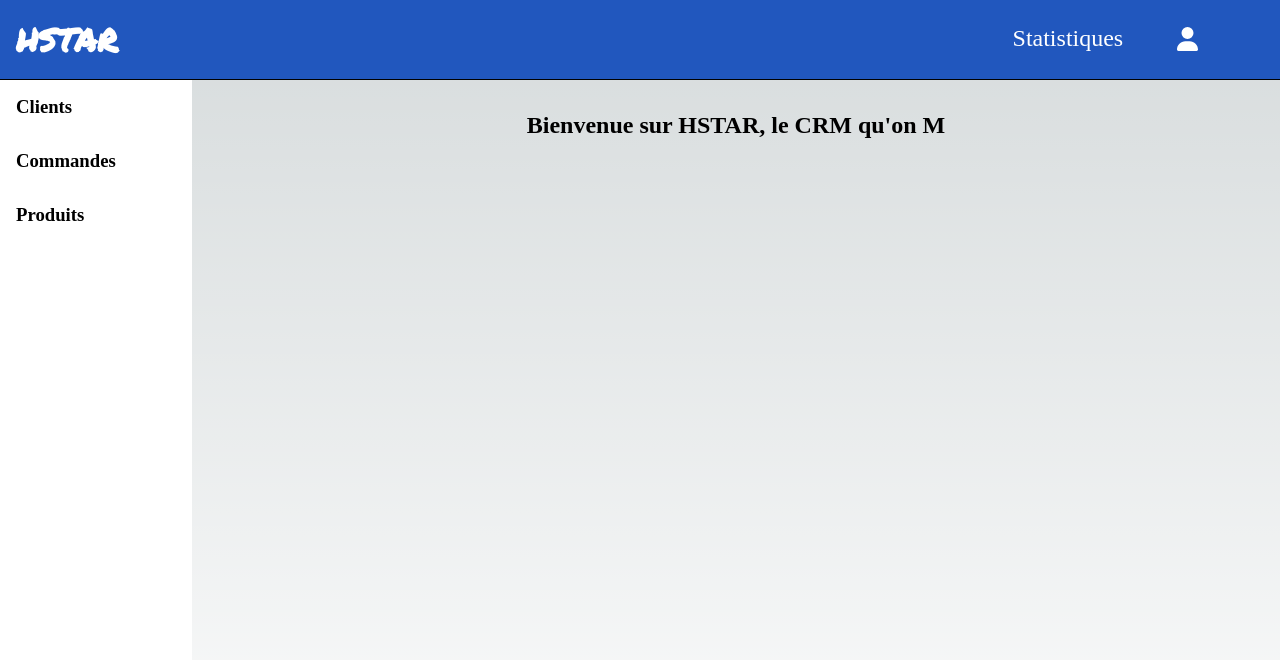
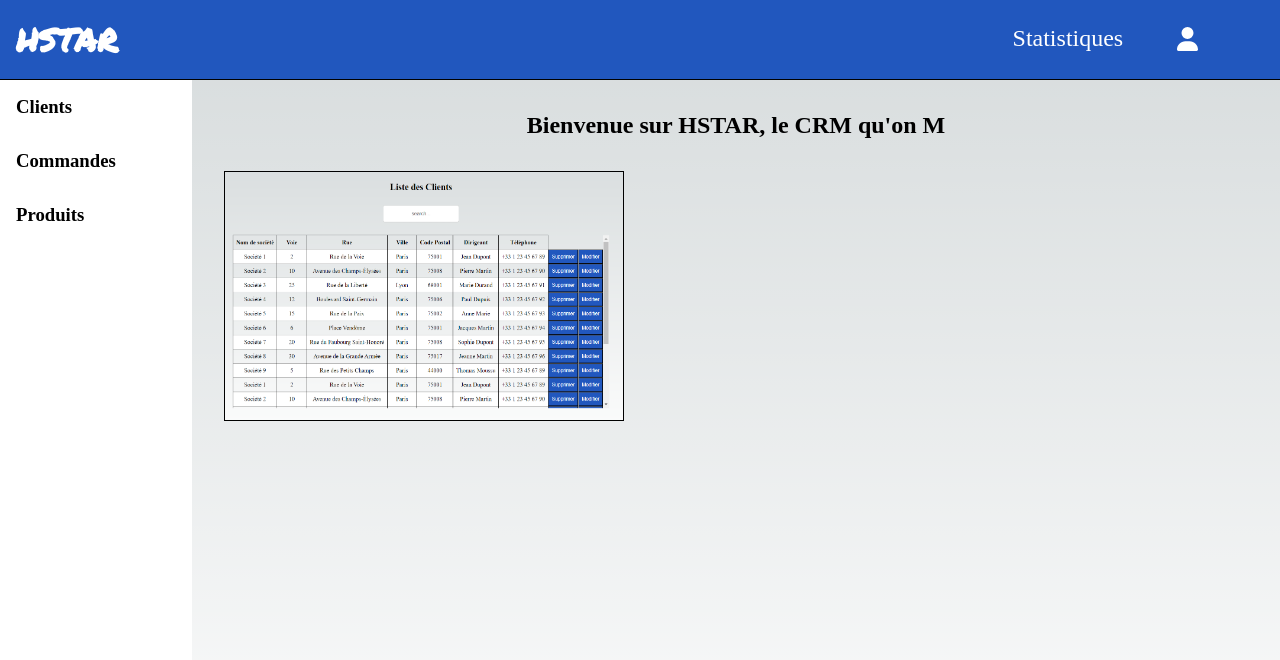
Before and after one commit to tchereau/poecnextjs, a Next.js app: page / in a window 1280 px wide. Shown: the top 660 px of the page. Built offline with nearby package versions, Linux system fonts and the light colour scheme.

Commit message:
new file:   public/vignetteClientList.png 	modified:   src/pages/index.tsx 	modified:   src/styles/Home.module.css

```diff
--- a/src/pages/index.tsx
+++ b/src/pages/index.tsx
@@ -12,6 +12,7 @@ import ProductList from "@/components/productList";
 import ProductAdd from "@/components/productAdd";
 import OrderList from "@/components/orderList";
 import OrderAdd from "@/components/orderAdd";
+import Image from "next/image";
 
 const inter = Inter({ subsets: ["latin"] });
 
@@ -152,6 +153,17 @@ export default function Home() {
         !orderAddIsOpen && (
           <div>
             <h2>Bienvenue sur HSTAR, le CRM qu'on M</h2>
+
+            <div>
+              <Image
+                src="/vignetteClientList.png"
+                alt="Picture of the author"
+                unoptimized={true}
+                height={250}
+                width={400}
+                className={home_style.vignette}
+              />
+            </div>
           </div>
         )}
     </>
--- a/src/styles/Home.module.css
+++ b/src/styles/Home.module.css
@@ -5,3 +5,14 @@
 .array_container{
   margin-top: 5rem;
 }
+
+.vignette{
+  border: 1px solid #000;
+  margin-left: 2rem;
+  margin-top: 2rem;
+  cursor: pointer;
+}
+
+.vignette:hover{
+  transform: scale(1.1);
+}
```
Also changed, not shown: public/vignetteClientList.png (added).
